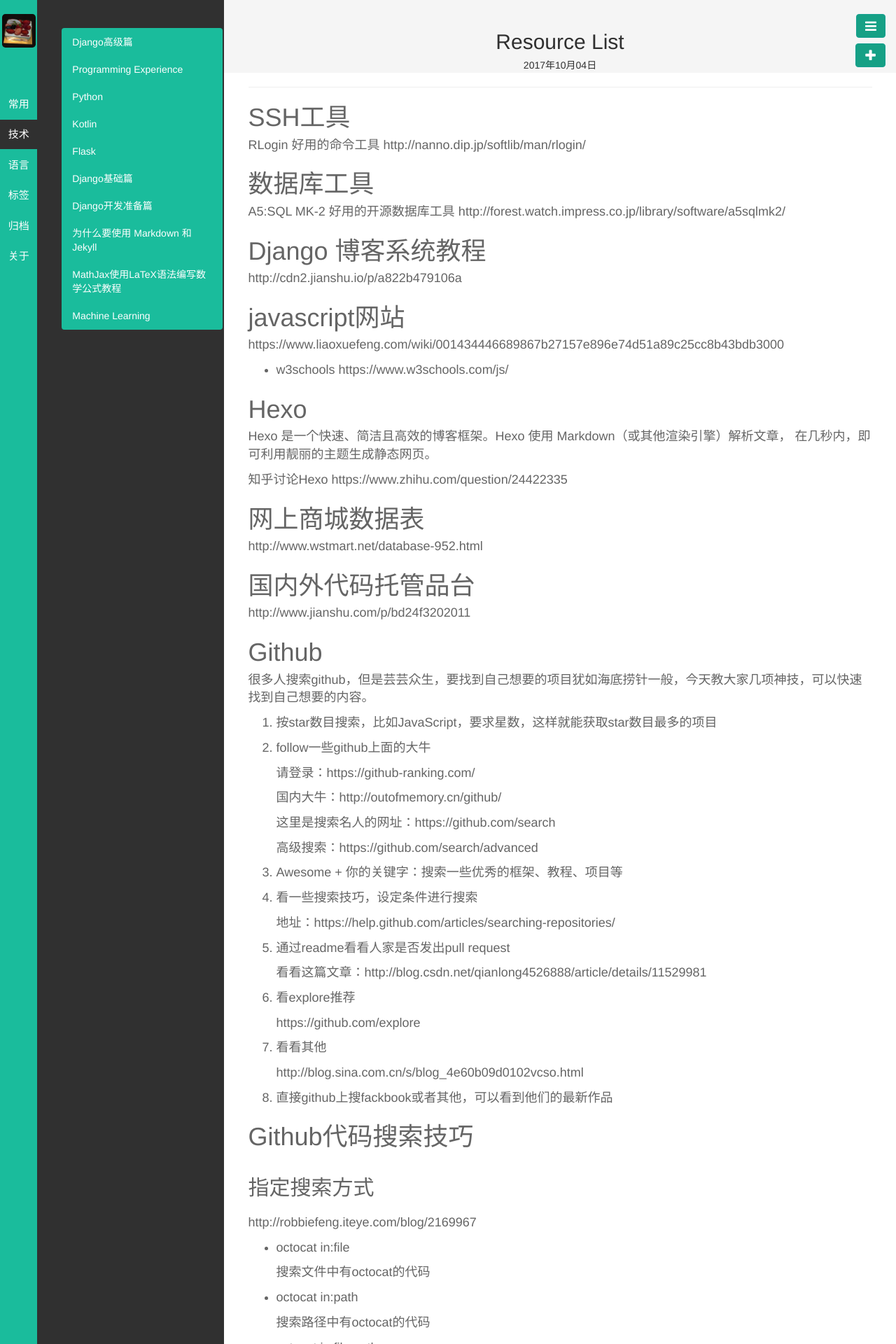
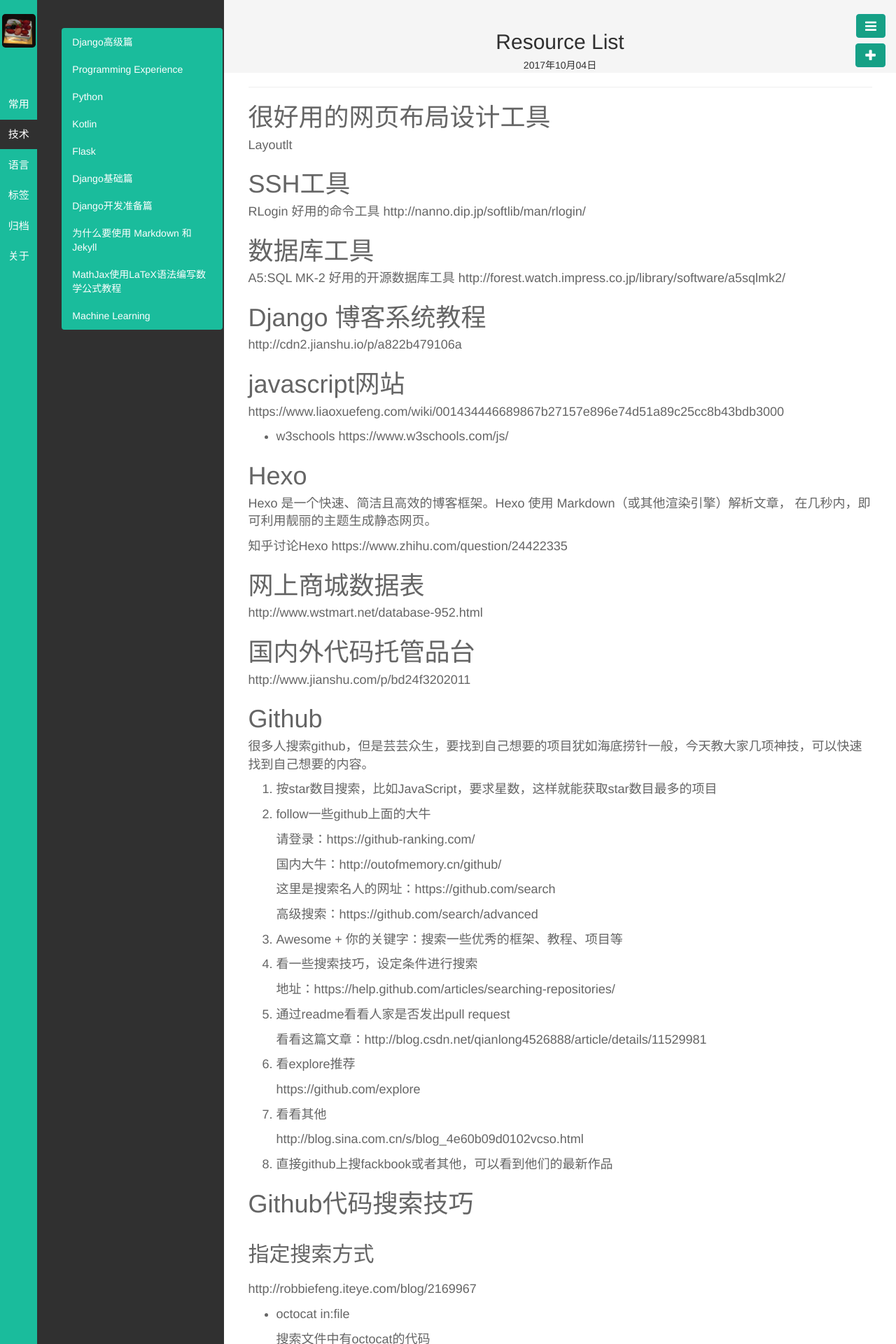
Before and after one commit to kyoyo/kyoyo.github.io, a Jekyll site: the page built from _posts/常用/2017-10-04-ResourceList.md, in a window 1280 px wide. Shown: the top 1920 px of the page at 70% size. Built offline with Jekyll 4.4.1, drawn with Linux system fonts in a browser that asks for light colours; Markdown is read by kramdown in place of the engine named in the settings.

Commit message:
Update 2017-10-04-ResourceList.md

```diff
--- a/_posts/常用/2017-10-04-ResourceList.md
+++ b/_posts/常用/2017-10-04-ResourceList.md
@@ -6,6 +6,9 @@ tags: Resource List
 keywords:
 description:
 ---
+
+# 很好用的网页布局设计工具
+Layoutlt
 
 # SSH工具
 RLogin 好用的命令工具
```
